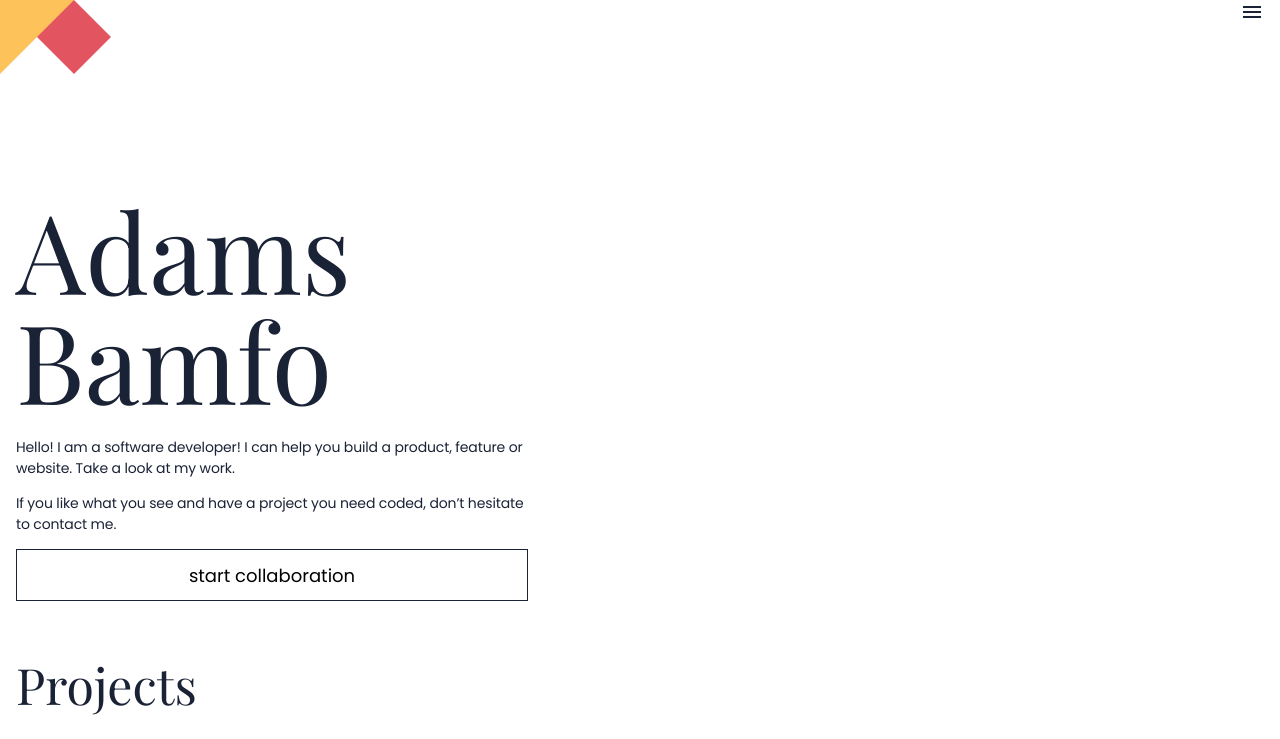
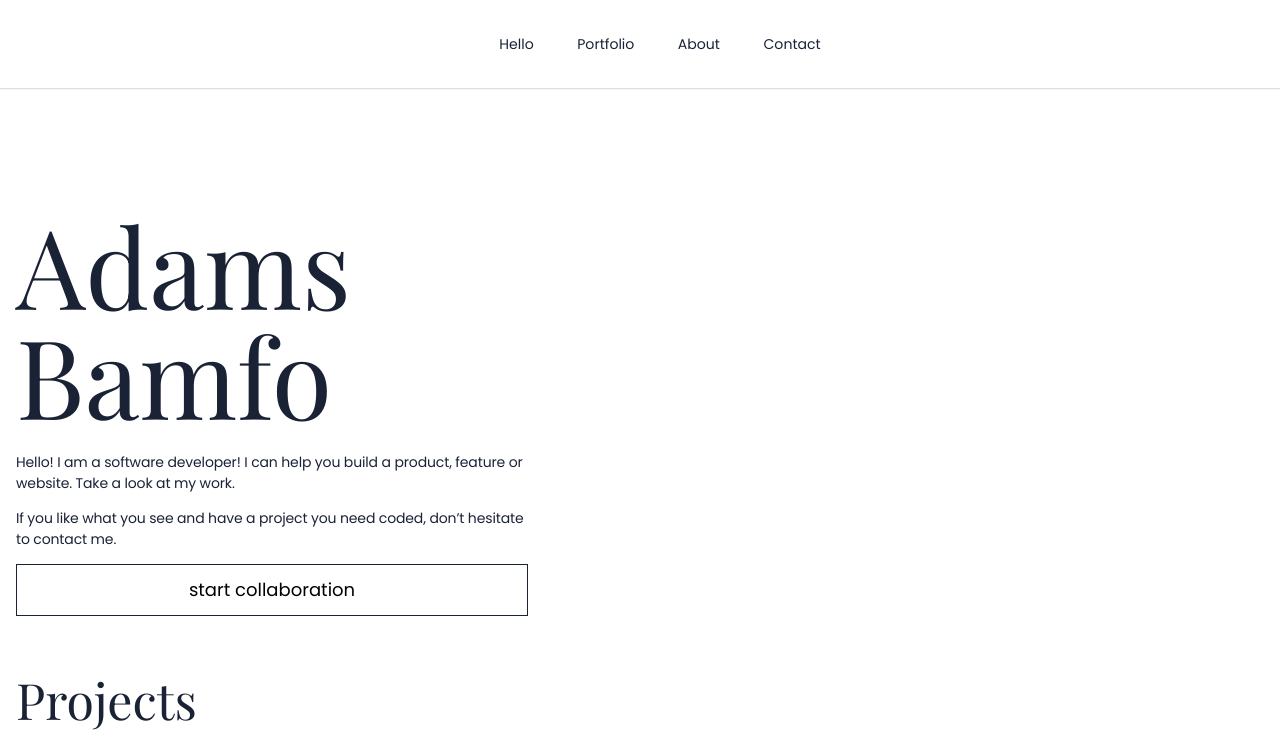
Before and after one commit to Adams-Ghub/Portfolio-Project, a website: page index.html in a window 1280 px wide. Shown: the top 739 px of the page. Drawn offline with nearby package versions, Linux system fonts and the light colour scheme.

Commit message:
Add navigation for desktop version

```diff
--- a/css/homepage-styles.css
+++ b/css/homepage-styles.css
@@ -32,9 +32,9 @@ body {
   justify-content: space-between;
 }
 
-.header-container > nav > a {
-  margin-right: 16px;
-  margin-top: 19px;
+.header-container > a {
+  margin-right: 1.1vw;
+  margin-top: 1.3vw;
 }
 
 .headline {
@@ -86,8 +86,8 @@ body {
 
 .all-projects-container {
   display: grid;
-  grid-template-columns: 375px;
-  grid-template-rows: 375px;
+  grid-template-columns: 1fr;
+  grid-template-rows: 1fr 1fr 1fr 1fr 1fr 1fr;
   align-content: center;
 }
 
@@ -435,10 +435,57 @@ a > #icon-footer {
   margin-top: -px;
 }
 
+@media (max-width: 767px) {
+  .desktop-navigation {
+    display: none;
+  }
+}
+
 @media (min-width: 768px) {
+  .desktop-navigation {
+    width: 100vw;
+    height: 6.9vw;
+    box-shadow: 0 0.1vw #dddfe6;
+    display: flex;
+    justify-content: center;
+  }
+
+  .desktop-navigation > ul {
+    display: flex;
+    justify-content: center;
+    align-content: center;
+    align-self: center;
+  }
+
+  .desktop-navigation > ul > li {
+    list-style: none;
+    margin: 0 1.7vw;
+  }
+
+  .desktop-navigation > ul > li:hover {
+    border-bottom-style: solid;
+    border-bottom-width: 0.13vw;
+    border-bottom-color: #1a2236;
+  }
+
+  .desktop-navigation > ul > li > a {
+    text-decoration: none;
+    font-family: "poppins", sans-serif;
+    font-style: normal;
+    font-weight: 400;
+    font-size: 1.1vw;
+    line-height: 1.6vw;
+    color: #1a2236;
+  }
+
   .info-container > h1 {
     font-family: "Playfair Display", serif;
     font-size: 110px;
+  }
+
+  .header-container > a,
+  .header-container > img {
+    display: none;
   }
 
   .headline {
@@ -453,4 +500,10 @@ a > #icon-footer {
   #mobile-image-section-one {
     display: none;
   }
+
+  /* .all-projects-container {
+    display: grid;
+    grid-template-columns: 1fr 1fr 1fr 1fr 1fr 1fr 1fr 1fr 1fr 1fr;
+    grid-template-rows: 1fr 1fr 1fr 1fr 1fr 1fr 1fr 1fr 1fr 1fr 1fr 1fr;
+  } */
 }
--- a/index.html
+++ b/index.html
@@ -16,11 +16,20 @@
 <body>
   <header class="header-container">
     <img src="./images/image_geometry_1.png" alt="geometry image" />
-    <nav>
+
       <a href="#">
         <i class="material-icons">menu</i>
       </a>
+
+    <nav class="desktop-navigation">
+      <ul>
+        <li><a href="#">Hello</a></li>
+        <li><a href="#">Portfolio</a></li>
+        <li><a href="#">About</a></li>
+        <li><a href="#">Contact</a></li>
+      </ul>
     </nav>
+
   </header>
   <section class="headline">
     <div class="info-container">
@@ -90,6 +99,7 @@
         </a>
       </div>
     </div>
+
     <div class="project-container">
       <img src="./images/project-four.jpg" alt="project-one-image" />
       <div class="project-bottom-section">
```
Also changed, not shown: images/desktop-img.jpg (renamed from images/section-one-desktop-img.jpg).
